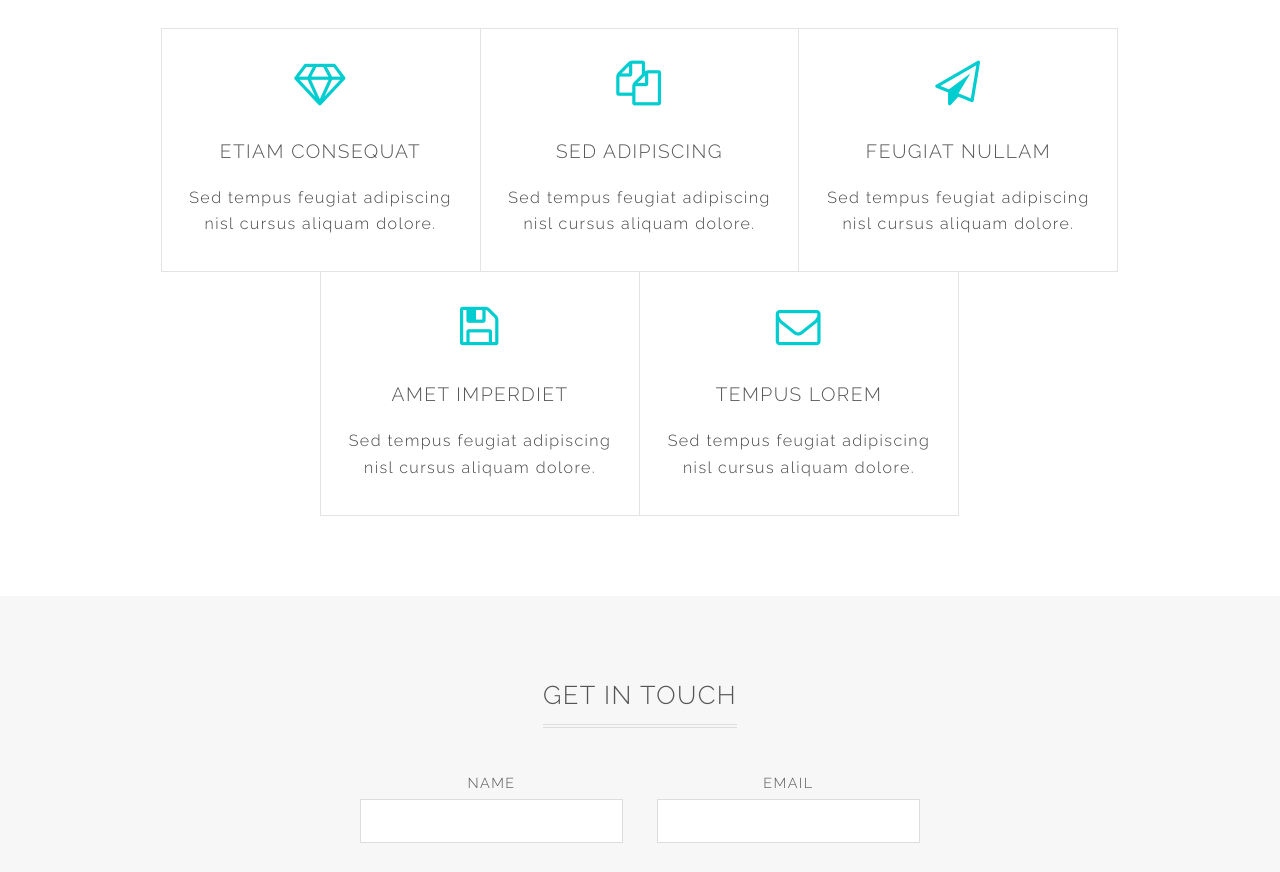
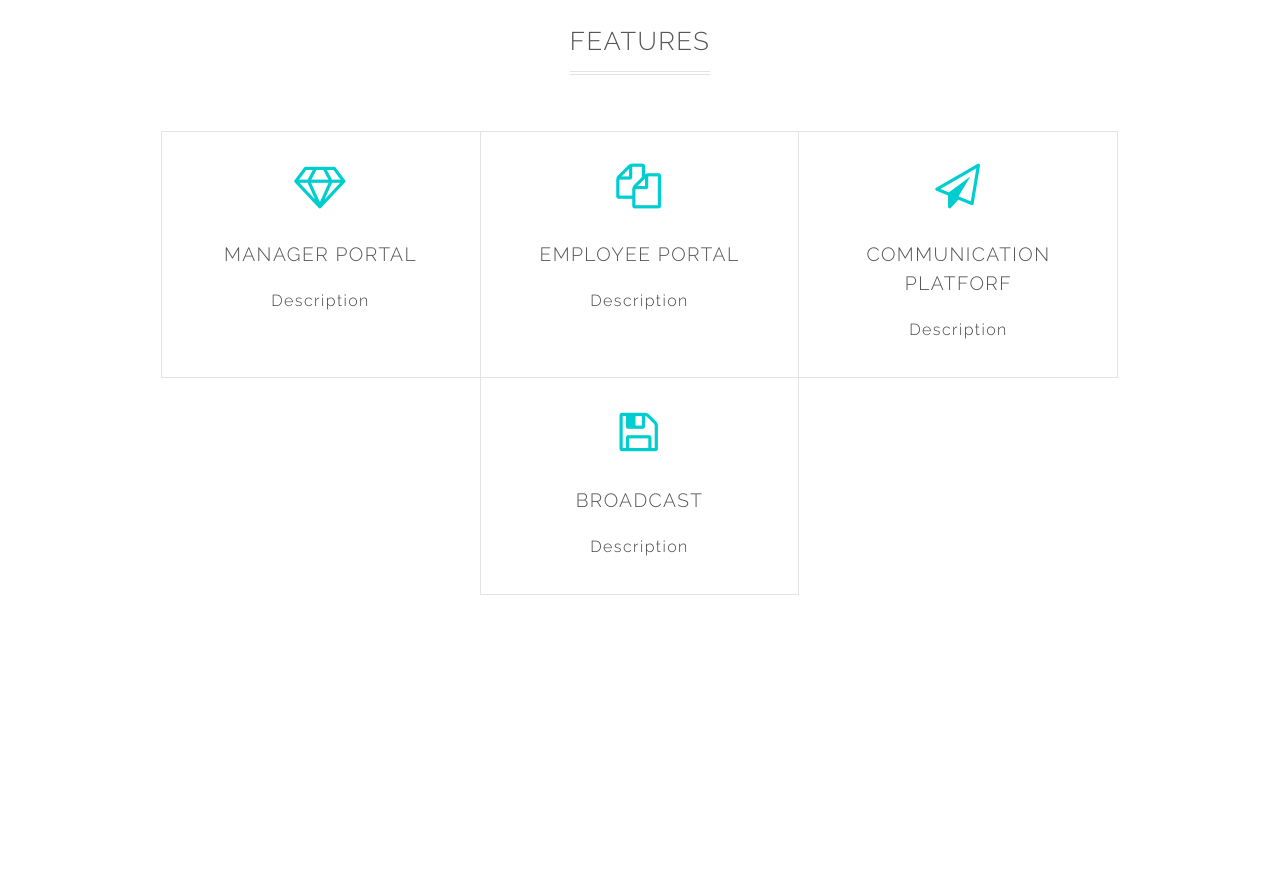
Before and after one commit to agupta1897/ShiftShare, a plain HTML site: page docs/index.html in a window 1280 px wide. Shown: the part 760-1632 px from the top of the page. After the commit the page ends 1435 px from the top, so only its background shows below. Drawn offline with Linux system fonts and the light colour scheme.

Commit message:
Index Change 1

```diff
--- a/docs/index.html
+++ b/docs/index.html
@@ -1,24 +1,18 @@
 <!DOCTYPE HTML>
-<!--
-	Typify by TEMPLATED
-	templated.co @templatedco
-	Released for free under the Creative Commons Attribution 3.0 license (templated.co/license)
--->
+
 <html>
 	<head>
-		<title>Typify by TEMPLATED</title>
+		<title>Shift Share</title>
 		<meta charset="utf-8" />
 		<meta name="viewport" content="width=device-width, initial-scale=1" />
-		<!--[if lte IE 8]><script src="assets/js/ie/html5shiv.js"></script><![endif]-->
 		<link rel="stylesheet" href="assets/css/main.css" />
-		<!--[if lte IE 9]><link rel="stylesheet" href="assets/css/ie9.css" /><![endif]-->
 	</head>
 	<body>
 
 		<!-- Banner -->
 			<section id="banner">
-				<h2><strong>Typify</strong> is a free responsive site template</h2>
-				<p>Brought to you by Templated</p>
+				<h2><strong>ShiftShare</strong> is an app designed to acess a pool of potential employees in the same field </h2>
+				<p>Created By Amber Gupta, Brennan Jones, Murray Estates, and Carter Yancey </p>
 				<ul class="actions">
 					<li><a href="#" class="button special">Get started</a></li>
 				</ul>
@@ -28,40 +22,40 @@
 			<section id="one" class="wrapper special">
 				<div class="inner">
 					<header class="major">
-						<h2>Lorem ipsum feugiat tempus</h2>
+						<h2>Features</h2>
 					</header>
 					<div class="features">
 						<div class="feature">
 							<i class="fa fa-diamond"></i>
-							<h3>Etiam consequat</h3>
-							<p>Sed tempus feugiat adipiscing nisl cursus aliquam dolore.</p>
+							<h3>Manager Portal</h3>
+							<p>Description</p>
 						</div>
 						<div class="feature">
 							<i class="fa fa-copy"></i>
-							<h3>Sed adipiscing</h3>
-							<p>Sed tempus feugiat adipiscing nisl cursus aliquam dolore.</p>
+							<h3>Employee Portal</h3>
+							<p>Description</p>
 						</div>
 						<div class="feature">
 							<i class="fa fa-paper-plane-o"></i>
-							<h3>Feugiat nullam</h3>
-							<p>Sed tempus feugiat adipiscing nisl cursus aliquam dolore.</p>
+							<h3>Communication Platforf</h3>
+							<p>Description</p>
 						</div>
 						<div class="feature">
 							<i class="fa fa-save"></i>
-							<h3>Amet imperdiet</h3>
-							<p>Sed tempus feugiat adipiscing nisl cursus aliquam dolore.</p>
+							<h3>Broadcast</h3>
+							<p>Description</p>
 						</div>
-						<div class="feature">
+						<!-- <div class="feature">
 							<i class="fa fa-envelope-o"></i>
 							<h3>Tempus lorem</h3>
 							<p>Sed tempus feugiat adipiscing nisl cursus aliquam dolore.</p>
-						</div>
+						</div> -->
 					</div>
 				</div>
 			</section>
 
 		<!-- Two -->
-			<section id="two" class="wrapper style2 special">
+			<!-- <section id="two" class="wrapper style2 special">
 				<div class="inner narrow">
 					<header>
 						<h2>Get in touch</h2>
@@ -84,7 +78,7 @@
 						</ul>
 					</form>
 				</div>
-			</section>
+			</section> -->
 
 		<!-- Three -->
 		<!--
@@ -493,18 +487,18 @@ print 'It took ' + i + ' iterations to sort the deck.';
 		-->
 
 		<!-- Footer -->
-			<footer id="footer">
+			<!-- <footer id="footer">
 				<div class="copyright">
 					&copy; Untitled. Design: <a href="http://templated.co/">TEMPLATED</a>.
 				</div>
-			</footer>
+			</footer> -->
 
 		<!-- Scripts -->
-			<script src="assets/js/jquery.min.js"></script>
+			<!-- <script src="assets/js/jquery.min.js"></script>
 			<script src="assets/js/skel.min.js"></script>
-			<script src="assets/js/util.js"></script>
+			<script src="assets/js/util.js"></script> -->
 			<!--[if lte IE 8]><script src="assets/js/ie/respond.min.js"></script><![endif]-->
-			<script src="assets/js/main.js"></script>
+			<!-- <script src="assets/js/main.js"></script> -->
 
 	</body>
 </html>
```
